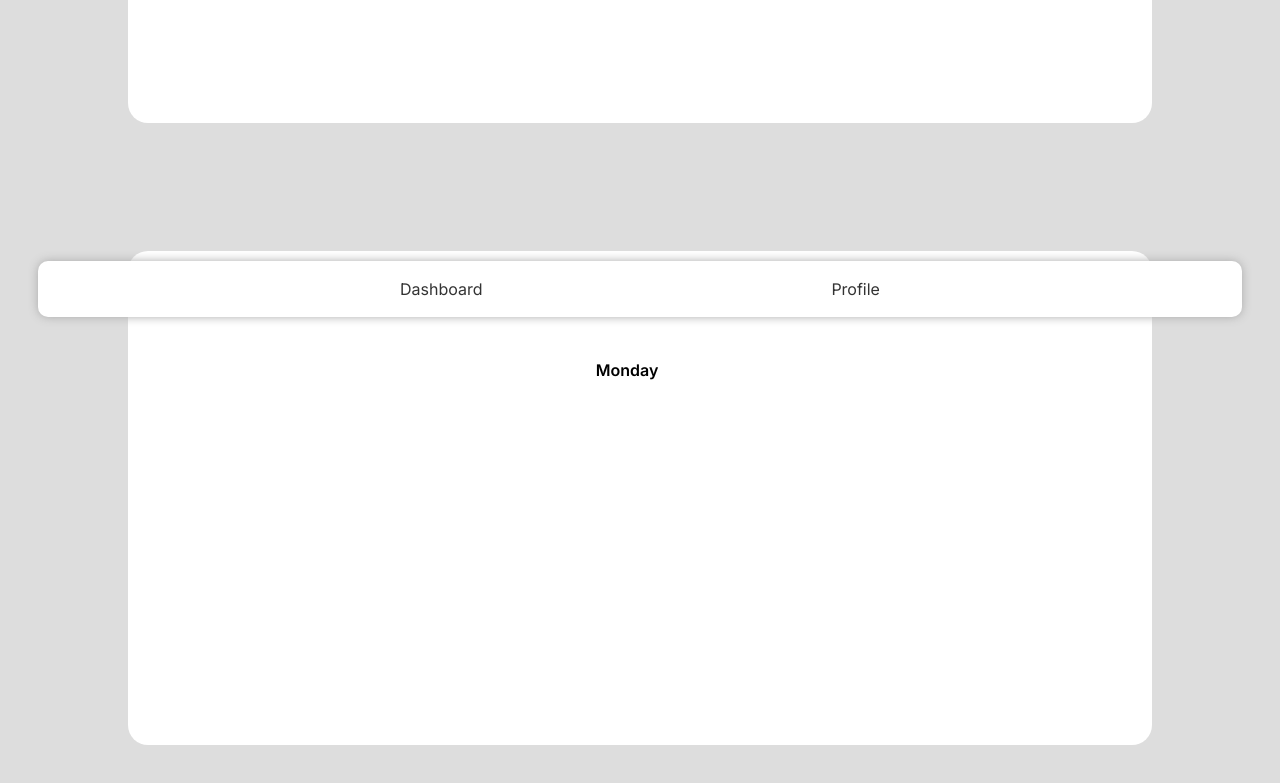
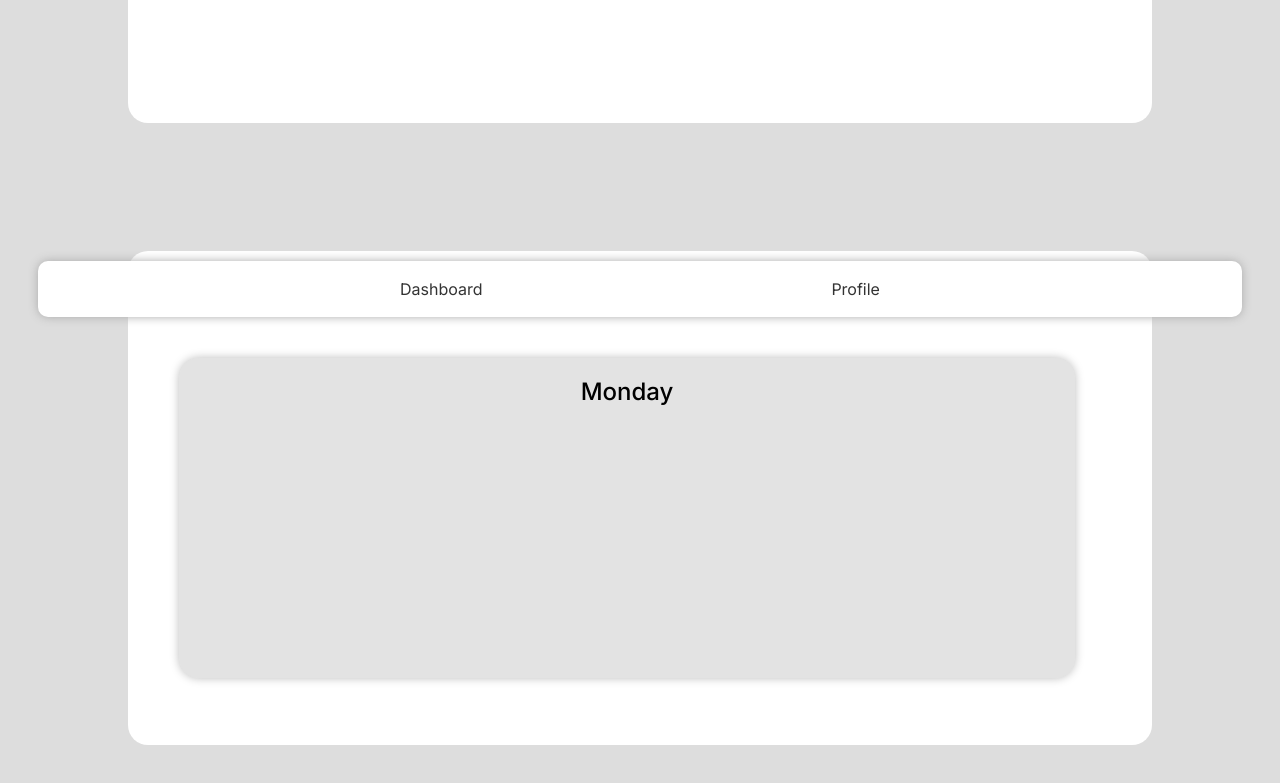
Before and after one commit to SujalChoudhari/Presence, a Next.js app: page /profile in a window 1280 px wide. Shown: the part 445-1228 px from the top of the page. Built offline with nearby package versions, Linux system fonts and the light colour scheme.

Commit message:
Profile Complete

```diff
--- a/app/profile/Profile.module.css
+++ b/app/profile/Profile.module.css
@@ -101,7 +101,7 @@
 .timetable-container p {
     margin-bottom: 2vh;
     font-size: large;
-    font-weight: 300;
+    font-weight: bold;
 }
 
 .timetable-holder {
@@ -115,7 +115,8 @@
     overflow-y: auto;
 }
 
-.timetable-holder, .timetable-day {
+.timetable-holder,
+.timetable-day {
 
     transform: rotateX(180deg);
     -moz-transform: rotateX(180deg);
@@ -132,12 +133,15 @@
     margin: 4vw;
     width: 70vw;
     min-height: 40vh;
+    background-color: #3332;
+    border-radius: 20px;
+    box-shadow: 0 0 10px #0004;
 }
 
 .timetable-day h3 {
-    font-size: 2vh;
-    font-weight: 600;
-    margin-bottom: 2vh;
+    font-size: 3vh;
+    font-weight: 500;
+    margin: 2vh 0px;
     color: #000;
     width: 70vw;
     text-align: center;
@@ -155,10 +159,25 @@
 .timetable-subject {
     width: 100%;
     height: 10vh;
-    border-radius: 20px;
+    border-radius: 10px;
     background-color: #fff;
+    box-shadow: 0 0 40px #fffc;
     display: flex;
     justify-content: space-between;
     align-items: center;
     margin-bottom: 2vh;
+    padding: 3vw;
+    font-size: 5vw;
+    font-weight: normal;
+    font-variant-caps: all-petite-caps;
 }
+
+.checkbox {
+    width: 5vw;
+    aspect-ratio: 1/1;
+    border-radius: 50%;
+    display: flex;
+    justify-content: center;
+    align-items: center;
+    background-color: #333;
+}
--- a/app/profile/page.jsx
+++ b/app/profile/page.jsx
@@ -93,6 +93,7 @@ function Profile() {
                             type="checkbox"
                             name={`subject-${subject}`}
                             id={`${subject}-button`}
+                            className={styles['checkbox']}
                             onChange={() => toggleSubject(day, subject)}
                             checked={timetable[index].includes(subject)}
                           />
```
